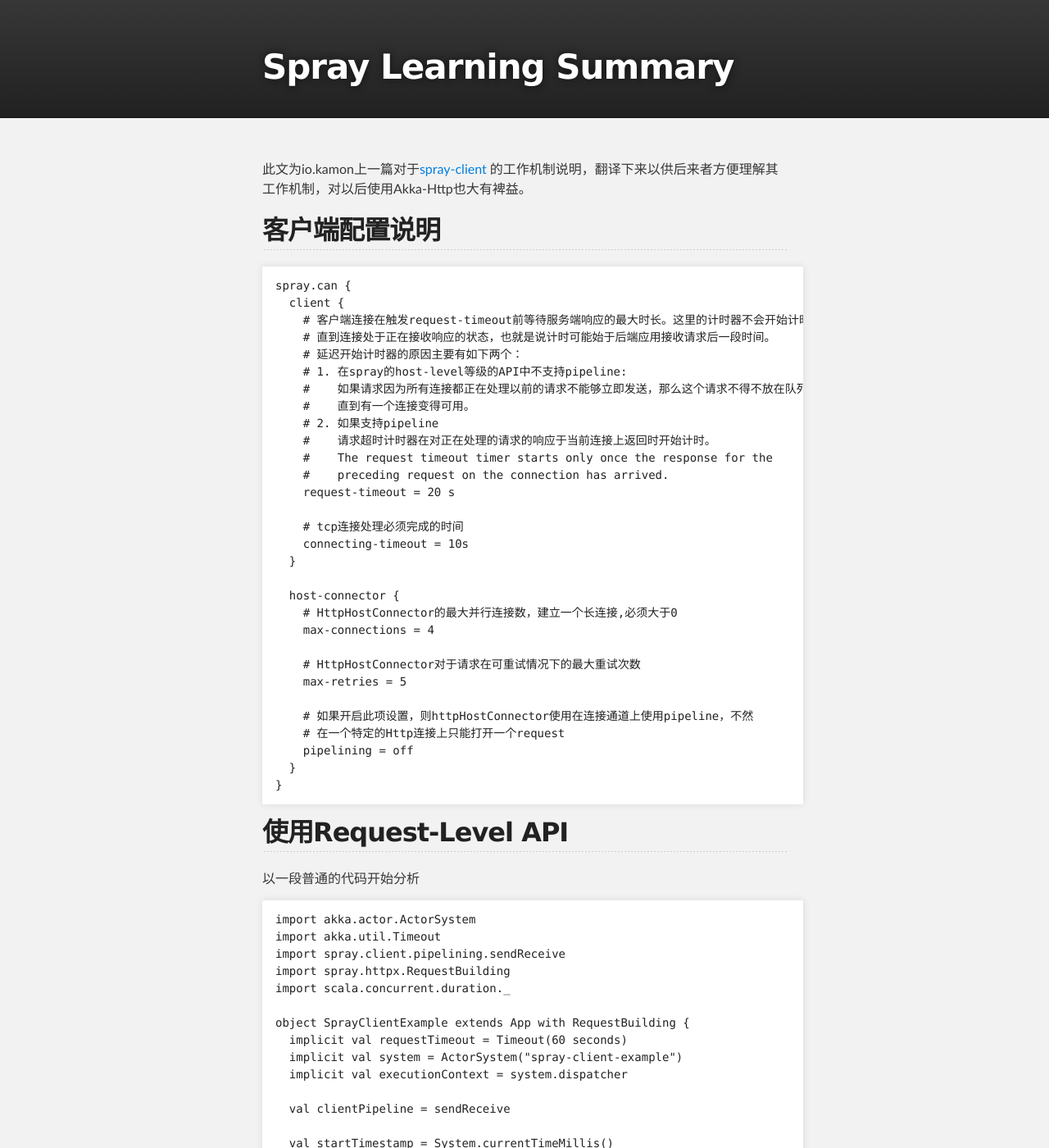
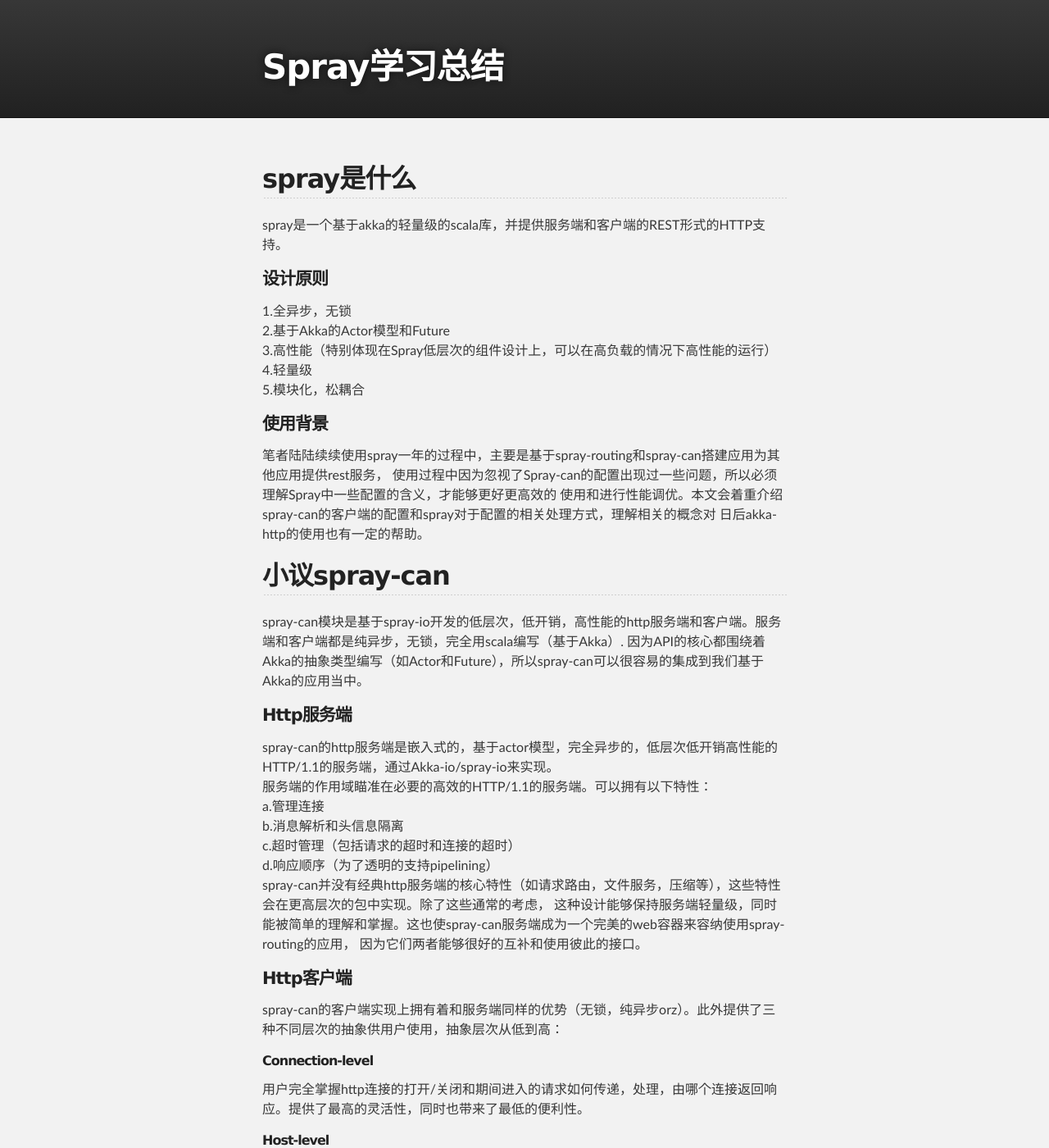
Before and after one commit to DonaldChanShining/donaldchanshining.github.io, a Jekyll site: the page built from _posts/2016-09-27-spray-learning-summary.md, in a window 1280 px wide and 1400 px high. Shown: the whole window at 82% size. Built offline with Jekyll 4.4.1, drawn with Linux system fonts in a browser that asks for light colours; some of the changed text lies outside the part shown.

Commit message:
1.spray-learning fix

```diff
--- a/_posts/2016-09-27-spray-learning-summary.md
+++ b/_posts/2016-09-27-spray-learning-summary.md
@@ -1,12 +1,47 @@
 ---
 layout: default
-title: Spray Learning Summary
+title: Spray学习总结
 ---
 
-此文为io.kamon上一篇对于[spray-client](http://kamon.io/teamblog/2014/11/02/understanding-spray-client-timeout-settings)
-的工作机制说明，翻译下来以供后来者方便理解其工作机制，对以后使用Akka-Http也大有裨益。
+## spray是什么
+spray是一个基于akka的轻量级的scala库，并提供服务端和客户端的REST形式的HTTP支持。
+#### 设计原则
+1.全异步，无锁
+2.基于Akka的Actor模型和Future
+3.高性能（特别体现在Spray低层次的组件设计上，可以在高负载的情况下高性能的运行）
+4.轻量级
+5.模块化，松耦合
+#### 使用背景
+笔者陆陆续续使用spray一年的过程中，主要是基于spray-routing和spray-can搭建应用为其他应用提供rest服务，
+使用过程中因为忽视了Spray-can的配置出现过一些问题，所以必须理解Spray中一些配置的含义，才能够更好更高效的
+使用和进行性能调优。本文会着重介绍spray-can的客户端的配置和spray对于配置的相关处理方式，理解相关的概念对
+日后akka-http的使用也有一定的帮助。
 
-## 客户端配置说明
+## 小议spray-can
+spray-can模块是基于spray-io开发的低层次，低开销，高性能的http服务端和客户端。服务端和客户端都是纯异步，无锁，完全用scala编写（基于Akka）.
+因为API的核心都围绕着Akka的抽象类型编写（如Actor和Future），所以spray-can可以很容易的集成到我们基于Akka的应用当中。
+#### Http服务端
+spray-can的http服务端是嵌入式的，基于actor模型，完全异步的，低层次低开销高性能的HTTP/1.1的服务端，通过Akka-io/spray-io来实现。
+服务端的作用域瞄准在必要的高效的HTTP/1.1的服务端。可以拥有以下特性：
+a.管理连接
+b.消息解析和头信息隔离
+c.超时管理（包括请求的超时和连接的超时）
+d.响应顺序（为了透明的支持pipelining）
+spray-can并没有经典http服务端的核心特性（如请求路由，文件服务，压缩等），这些特性会在更高层次的包中实现。除了这些通常的考虑，
+这种设计能够保持服务端轻量级，同时能被简单的理解和掌握。这也使spray-can服务端成为一个完美的web容器来容纳使用spray-routing的应用，
+因为它们两者能够很好的互补和使用彼此的接口。
+#### Http客户端
+spray-can的客户端实现上拥有着和服务端同样的优势（无锁，纯异步orz）。此外提供了三种不同层次的抽象供用户使用，抽象层次从低到高：
+###### Connection-level
+用户完全掌握http连接的打开/关闭和期间进入的请求如何传递，处理，由哪个连接返回响应。提供了最高的灵活性，同时也带来了最低的便利性。
+
+###### Host-level
+让spray-can管理特定host的连接池
+###### Request-level
+让spray-can接管所有连接的管理
+
+
+## spray-can配置说明
 
     spray.can {
       client {
```
